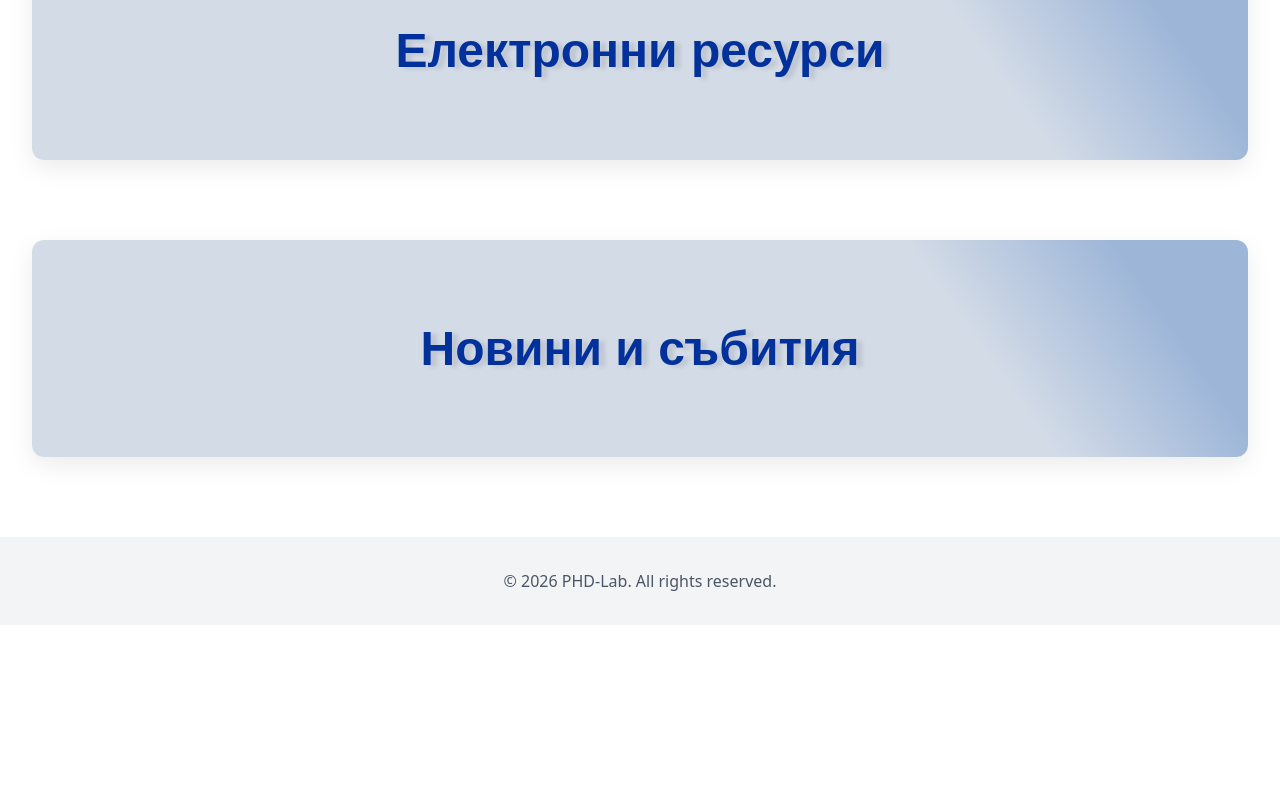
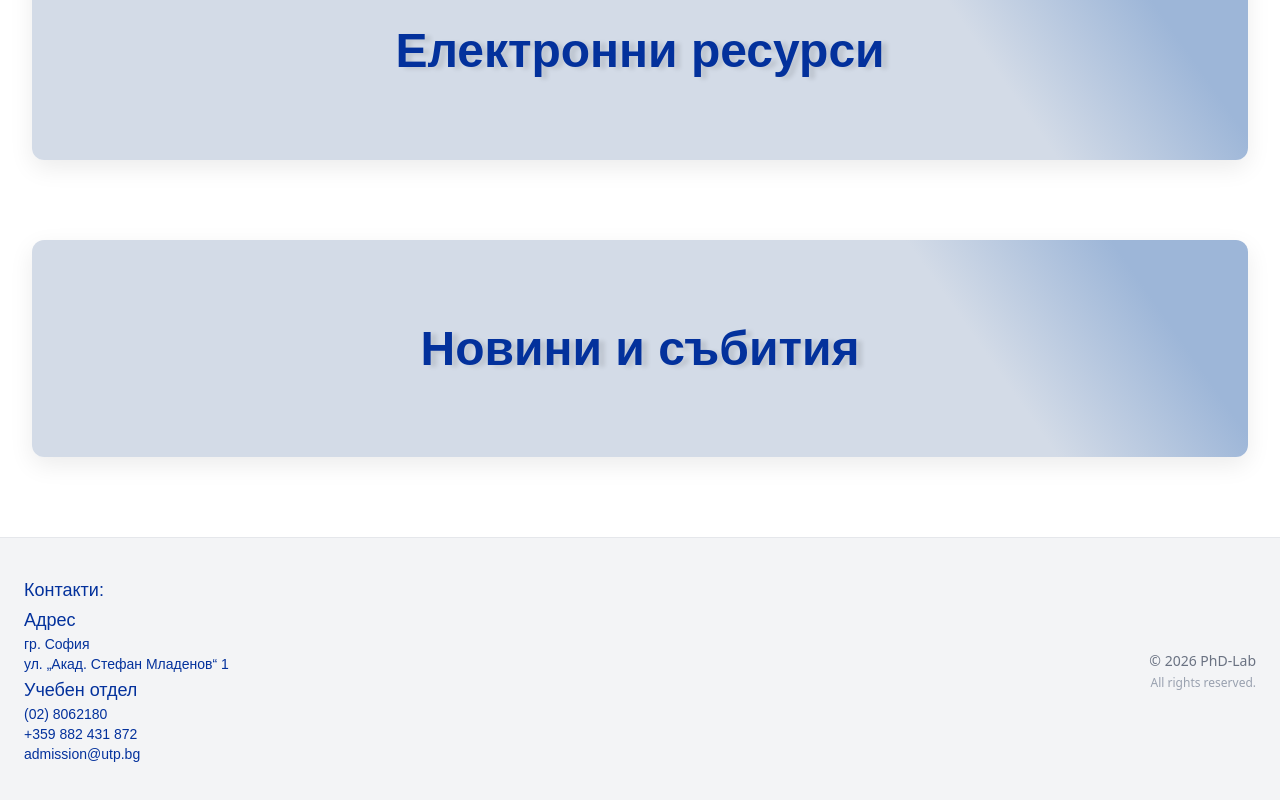
Before and after one commit to VUTP-University/phd-lab-utp, a React (Vite) app in the folder frontend/: page / in a window 1280 px wide. Shown: the part 1786-2586 px from the top of the page. Before the commit the page ends 2411 px from the top, so only its background shows below. Built offline with nearby package versions, Linux system fonts and the light colour scheme; no server answers; a web font is replaced by a local one.

Commit message:
rework youtube-live stream

```diff
--- a/frontend/src/components/Footer.jsx
+++ b/frontend/src/components/Footer.jsx
@@ -1,11 +1,45 @@
-import React from 'react';
+import React from "react";
+import { useTranslation } from "react-i18next";
 
 export default function Footer() {
-    return (
-      <footer className="bg-gray-100 py-8">
-        <div className="text-center text-gray-600">
-          © {new Date().getFullYear()} PHD-Lab. All rights reserved.
+  const { t } = useTranslation();
+
+  return (
+    <footer className="bg-gray-100 border-t border-gray-200">
+      <div className="max-w-7xl mx-auto px-6 py-10 grid grid-cols-1 md:grid-cols-2 gap-6">
+        {/* Left section */}
+        <div className="text-center md:text-left">
+          <dl className="text-sm normal_text space-y-1 max-w-md">
+            <div>
+              <dt className="font-medium">{t("navbar.contact")}:</dt>
+            </div>
+
+            <div>
+              <dt className="font-medium">Адрес</dt>
+              <dd className="text-sm">
+                гр. София
+                <br />
+                ул. „Акад. Стефан Младенов“ 1
+              </dd>
+            </div>
+
+            <div>
+              <dt className="font-medium">Учебен отдел</dt>
+              <dd className="text-sm">(02) 8062180</dd>
+              <dd className="text-sm"> +359 882 431 872</dd>
+              <dd className="text-sm cursor-pointer" href="mailto:admission@utp.bg">admission@utp.bg</dd>
+            </div>
+          </dl>
         </div>
-      </footer>
-    );
-  }
+
+        {/* Right section */}
+        <div className="text-center md:text-right flex flex-col justify-center">
+          <p className="text-sm text-gray-500">
+            © {new Date().getFullYear()} PhD-Lab
+          </p>
+          <p className="text-xs text-gray-400 mt-1">All rights reserved.</p>
+        </div>
+      </div>
+    </footer>
+  );
+}
--- a/frontend/src/i18n.js
+++ b/frontend/src/i18n.js
@@ -11,7 +11,8 @@ const resources = {
         theme: {
           light: "Светла тема",
           dark: "Тъмна тема"
-        }
+        },
+        contact: "Контакти"
       },
       hero: {
         uni_name: "Висше училище по телекомуникации и пощи",
@@ -29,10 +30,10 @@ const resources = {
         address: "Адрес",
         socials: "Социални мрежи",
         back_button: "Назад",
-        send_message: "Изпратете съобщения",
+        send_message: "Изпратете съобщение",
         placeholder_name: 'Име',
         placeholder_email: 'Имейл',
-        email_subject: "Запитване от сайта",
+        email_subject: "Тема",
         message: "Съобщение"
 
 
@@ -124,7 +125,8 @@ const resources = {
         theme: {
           light: "Light Theme",
           dark: "Dark Theme"
-        }
+        },
+        contact: "Contacts"
       },
       hero: {
         uni_name: "University of Telecommunications and Posts",
```
